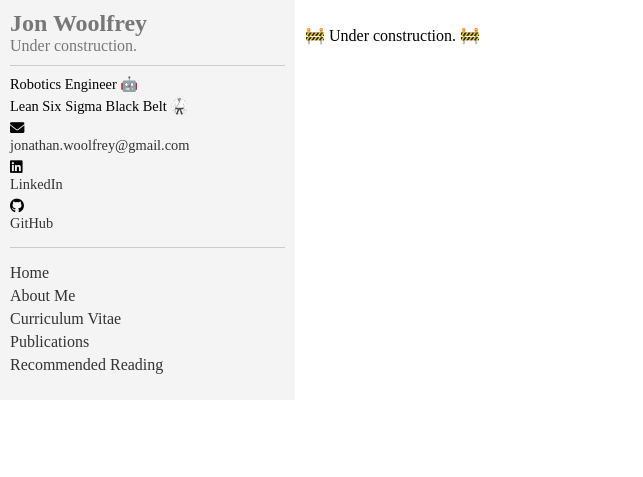
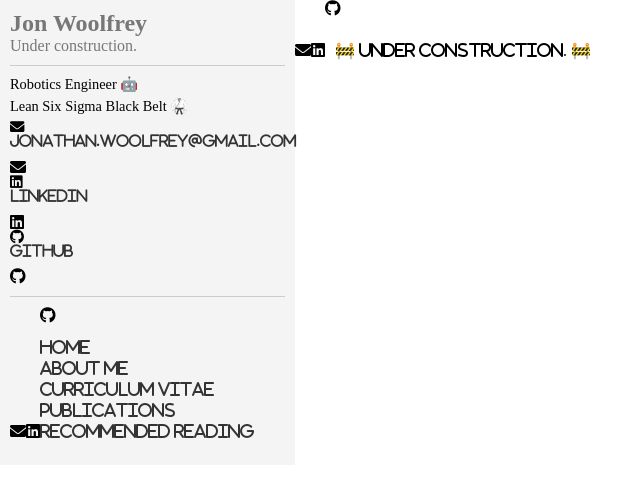
Before and after one commit to Woolfrey/woolfrey.github.io, a Jekyll site: the page built from README.md, in a window 1280 px wide. Shown: the top 477 px of the page, without its empty margins (0-643 px from the left). Built offline with Jekyll 4.4.1, drawn with Linux system fonts in a browser that asks for light colours; our own code applies the rules of GitHub Pages for plain Markdown files.

Commit message:
Update default.html

```diff
--- a/_layouts/default.html
+++ b/_layouts/default.html
@@ -17,9 +17,18 @@
         {% for title in site.sidebar_info.titles %}
           <p>{{ title }}</p>
         {% endfor %}
-        <p> <i class="fas fa-envelope"></i> <a href="mailto:{{ site.sidebar_info.email }}">{{ site.sidebar_info.email }}</a></p>
-        <p> <i class="fab fa-linkedin"></i> <a href="{{ site.sidebar_info.linkedin }}">LinkedIn</a></p>
-        <p> <i class="fab fa-github"></i>   <a href="{{ site.sidebar_info.github }}">GitHub</a></p>
+        <p>
+          <i class="fas fa-envelope">
+          <a href="mailto:{{ site.sidebar_info.email }}">{{ site.sidebar_info.email }}</a>
+        </p>
+        <p>
+          <i class="fab fa-linkedin">
+          <a href="{{ site.sidebar_info.linkedin }}">LinkedIn</a>
+        </p>
+        <p>
+          <i class="fab fa-github">
+          <a href="{{ site.sidebar_info.github }}">GitHub</a>
+        </p>
       </div>
       <ul>
         {% for link in site.sidebar %}
```
